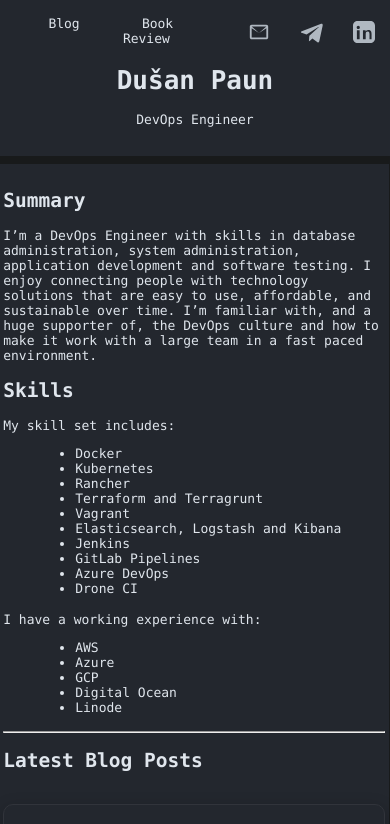
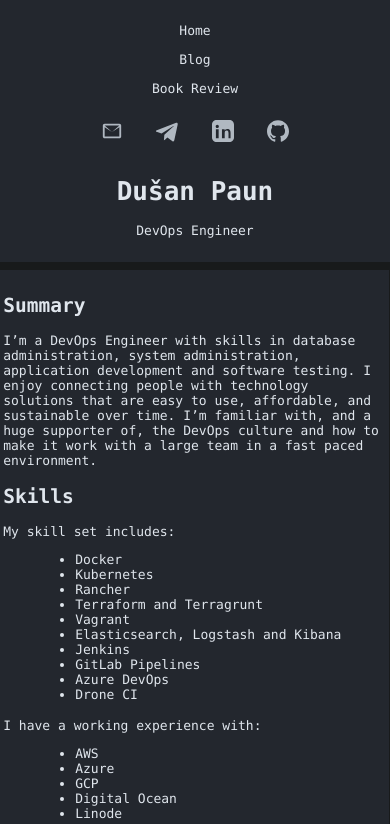
Before and after one commit to dusanpaun/dusanpaun.com, a Jekyll site: the page built from index.md, in a window 390 px wide. Shown: the top 824 px of the page. Built offline with Jekyll 4.4.1, drawn with Linux system fonts in a browser that asks for light colours; grey boxes are pictures that could not be loaded.

Commit message:
Added responsive stuff. to. navbar

```diff
--- a/css/style.css
+++ b/css/style.css
@@ -273,6 +273,30 @@
   }
 }
 
+/* Responsive nav for mobile */
+@media (max-width: 600px) {
+  .nav-menu {
+    flex-direction: column;
+    align-items: stretch;
+    gap: 0.5rem;
+    padding: 0.5rem 0;
+  }
+  .nav-menu li {
+    display: block;
+    margin: 0.2rem 0;
+    text-align: center;
+  }
+  .nav-menu .social-icons {
+    justify-content: center;
+    margin-left: 0;
+    margin-top: 0.5rem;
+    gap: 0.7rem;
+  }
+  header, footer {
+    padding: 0.7rem 0;
+  }
+}
+
 @media (max-width: 600px) {
     body {
         font-size: 13px;
```
